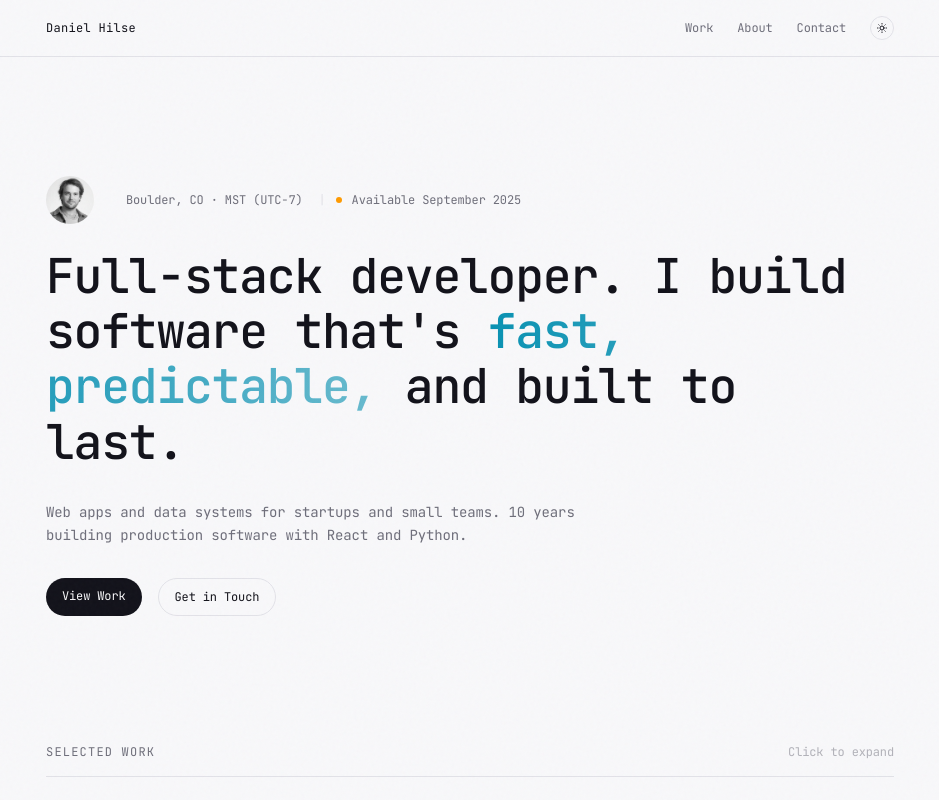
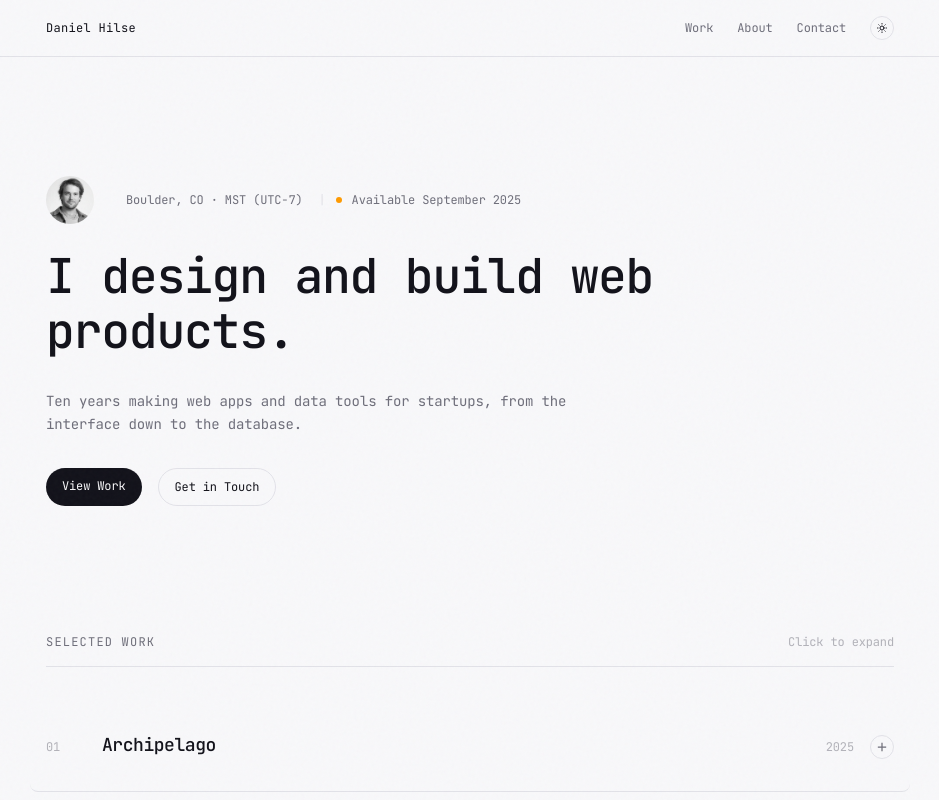
Before and after one commit to danhilse/portfolio, a Next.js app: page / in a window 1280 px wide. Shown: the top 800 px of the page, without its empty margins (170-1109 px from the left). Built offline with nearby package versions, Linux system fonts and the light colour scheme.

Commit message:
Simplify hero headline copy
Replace the engineering-heavy tagline with a plainer statement that gives design equal weight.

```diff
--- a/app/page.tsx
+++ b/app/page.tsx
@@ -398,17 +398,13 @@ export default function Home() {
             className="text-3xl md:text-4xl lg:text-5xl font-medium tracking-tight leading-[1.15] mb-8 animate-fade-up"
             style={{ animationDelay: "100ms" }}
           >
-            Full-stack developer. I build software that's{" "}
-            <span className="bg-gradient-to-r from-accent to-accent/60 bg-clip-text text-transparent">
-              fast, predictable,
-            </span>{" "}
-            and built to last.
+            I design and build web products.
           </h1>
           <p
             className="text-sm text-muted max-w-xl leading-relaxed animate-fade-up"
             style={{ animationDelay: "200ms" }}
           >
-            Web apps and data systems for startups and small teams. 10 years building production software with React and Python.
+            Ten years making web apps and data tools for startups, from the interface down to the database.
           </p>
           <div
             className="flex gap-4 mt-8 animate-fade-up"
```
